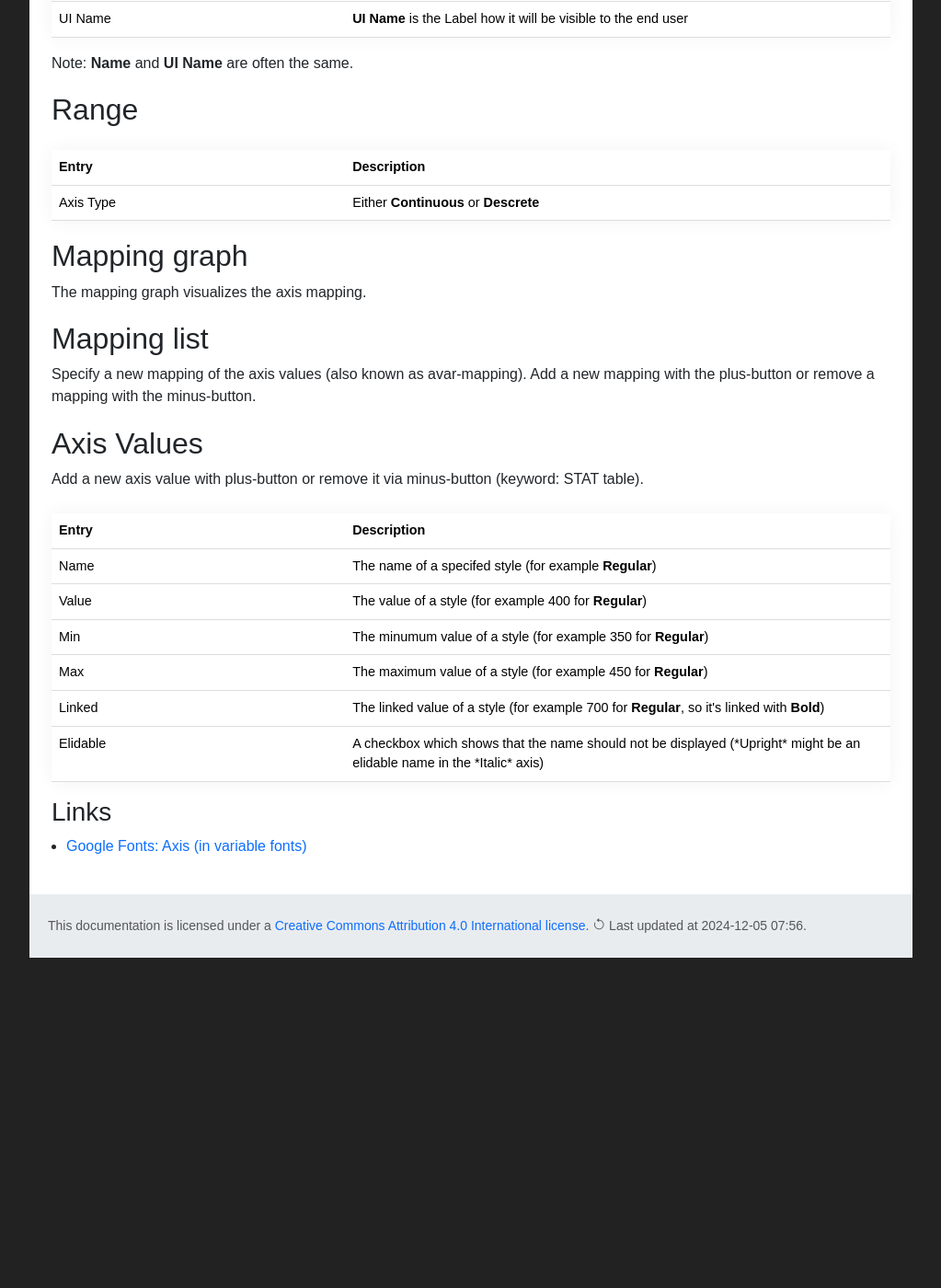
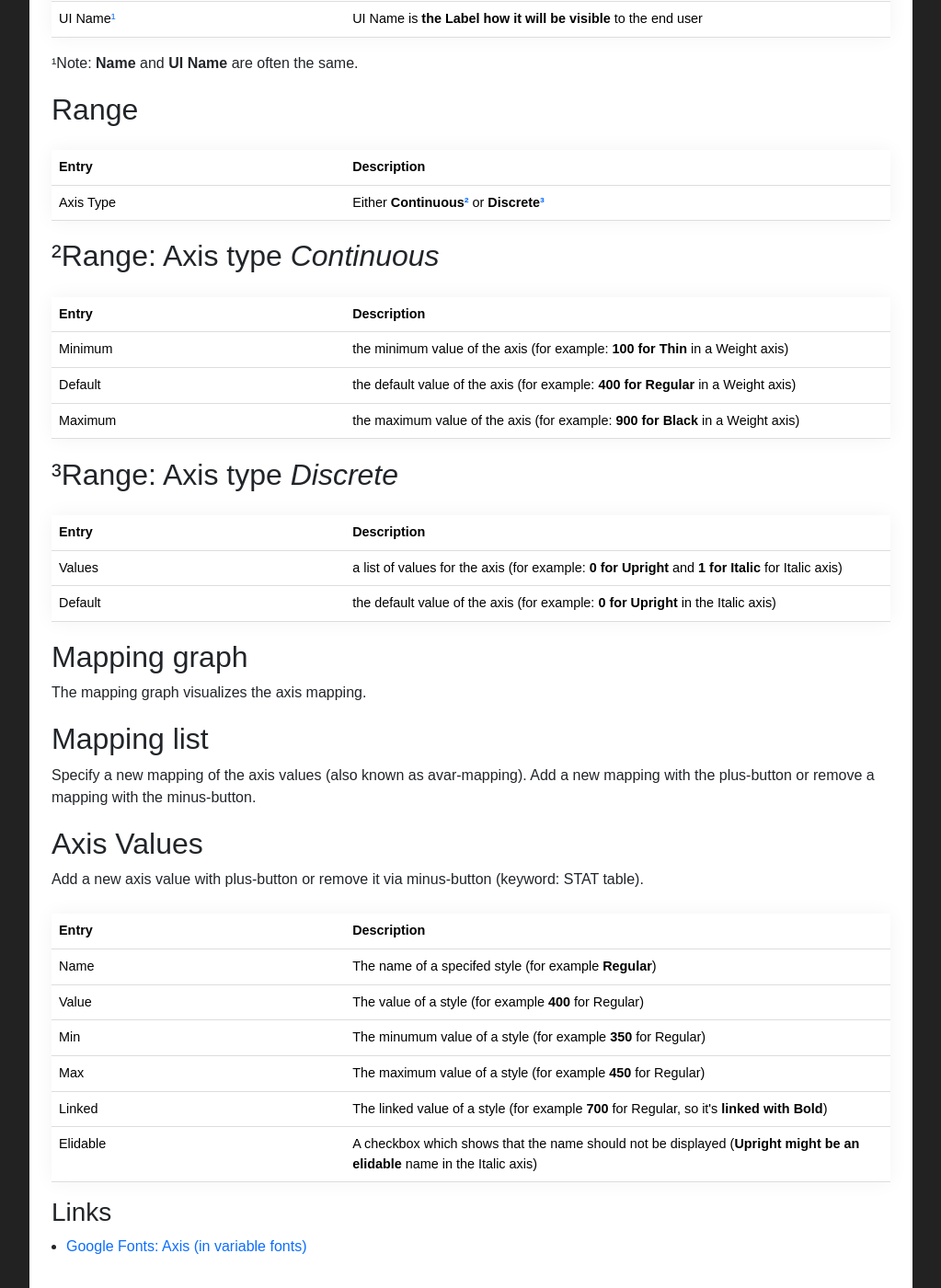
Before and after one commit to googlefonts/fontra-docs, a Jekyll site: the page built from _reference/menu/font/axes.md, in a window 1280 px wide and 1400 px high, scrolled down 1262 px. Shown: the whole window at 92% size, without its empty margins (128-1151 px from the left). Built offline with Jekyll 4.4.1, drawn with Linux system fonts in a browser that asks for light colours; nearby versions of some CDN libraries; some web fonts are replaced; before the commit the page ends 2303 px from its top, so only the background shows below that; some of the changed text lies outside the part shown.

Commit message:
Add info about Axis type Continuous and Discrete

```diff
--- a/_reference/menu/font/axes.md
+++ b/_reference/menu/font/axes.md
@@ -38,20 +38,21 @@ Names
 <th width='65%'>Description</th>
 </tr>
 <tr>
-<td>Name</td>
-<td>The axis <b>Name</b> identifies the axis</td>
+<td>Name<a href="#marker_1">¹</a></td>
+<td>The axis name identifies the axis</td>
 </tr>
 <tr>
 <td>OT tag</td>
-<td>The axis tag must be 4 characters long. <a href='https://learn.microsoft.com/en-us/typography/opentype/spec/dvaraxisreg#registered-axis-tags' target="_blank">Registered OT tags</a>. Non-registered tags must be written in all uppercase.</td>
+<td>The axis tag <b>must be 4 characters</b> long. <a href='https://learn.microsoft.com/en-us/typography/opentype/spec/dvaraxisreg#registered-axis-tags' target="_blank">Registered OT tags</a>. Non-registered tags must be written in all uppercase.</td>
 </tr>
 <tr>
-<td>UI Name</td>
-<td><b>UI Name</b> is the Label how it will be visible to the end user</td>
+<td>UI Name<a href="#marker_1">¹</a></td>
+<td>UI Name is <b>the Label how it will be visible</b> to the end user</td>
 </tr>
 </table>
 
-Note: **Name** and **UI Name** are often the same.
+
+<span id='marker_1'>¹Note: **Name** and **UI Name** are often the same.</span>
 {% comment %}
 For more please see: https://github.com/googlefonts/fontra-docs/pull/77#issuecomment-2518494551
 {% endcomment %}
@@ -66,7 +67,47 @@ Range
 </tr>
 <tr>
 <td>Axis Type</td>
-<td>Either <b>Continuous</b> or <b>Descrete</b></td>
+<td>Either <b>Continuous<a href="#marker_2">²</a></b> or <b>Discrete<a href="#marker_3">³</a></b></td>
+</tr>
+</table>
+
+<span id='marker_2'>²Range: Axis type *Continuous*</span>
+-------
+
+<table class='table table-hover'>
+<tr>
+<th width='35%'>Entry</th>
+<th width='65%'>Description</th>
+</tr>
+<tr>
+<td>Minimum</td>
+<td>the minimum value of the axis (for example: <b>100 for Thin</b> in a Weight axis)</td>
+</tr>
+<tr>
+<td>Default</td>
+<td>the default value of the axis (for example: <b>400 for Regular</b> in a Weight axis)</td>
+</tr>
+<tr>
+<td>Maximum</td>
+<td>the maximum value of the axis (for example: <b>900 for Black</b> in a Weight axis)</td>
+</tr>
+</table>
+
+<span id='marker_3'>³Range: Axis type *Discrete*</span>
+-------
+
+<table class='table table-hover'>
+<tr>
+<th width='35%'>Entry</th>
+<th width='65%'>Description</th>
+</tr>
+<tr>
+<td>Values</td>
+<td>a list of values for the axis (for example: <b>0 for Upright</b> and <b>1 for Italic</b> for Italic axis)</td>
+</tr>
+<tr>
+<td>Default</td>
+<td>the default value of the axis (for example: <b>0 for Upright</b> in the Italic axis)</td>
 </tr>
 </table>
 
@@ -97,23 +138,23 @@ Add a new axis value with plus-button or remove it via minus-button (keyword: ST
 </tr>
 <tr>
 <td>Value</td>
-<td>The value of a style (for example 400 for <b>Regular</b>)</td>
+<td>The value of a style (for example <b>400</b> for Regular)</td>
 </tr>
 <tr>
 <td>Min</td>
-<td>The minumum value of a style (for example 350 for <b>Regular</b>)</td>
+<td>The minumum value of a style (for example <b>350</b> for Regular)</td>
 </tr>
 <tr>
 <td>Max</td>
-<td>The maximum value of a style (for example 450 for <b>Regular</b>)</td>
+<td>The maximum value of a style (for example <b>450</b> for Regular)</td>
 </tr>
 <tr>
 <td>Linked</td>
-<td>The linked value of a style (for example 700 for <b>Regular</b>, so it's linked with <b>Bold</b>)</td>
+<td>The linked value of a style (for example <b>700</b> for Regular, so it's <b>linked with Bold</b>)</td>
 </tr>
 <tr>
 <td>Elidable</td>
-<td>A checkbox which shows that the name should not be displayed (*Upright* might be an elidable name in the *Italic* axis)</td>
+<td>A checkbox which shows that the name should not be displayed (<b>Upright might be an elidable</b> name in the Italic axis)</td>
 </tr>
 </table>
 
```
